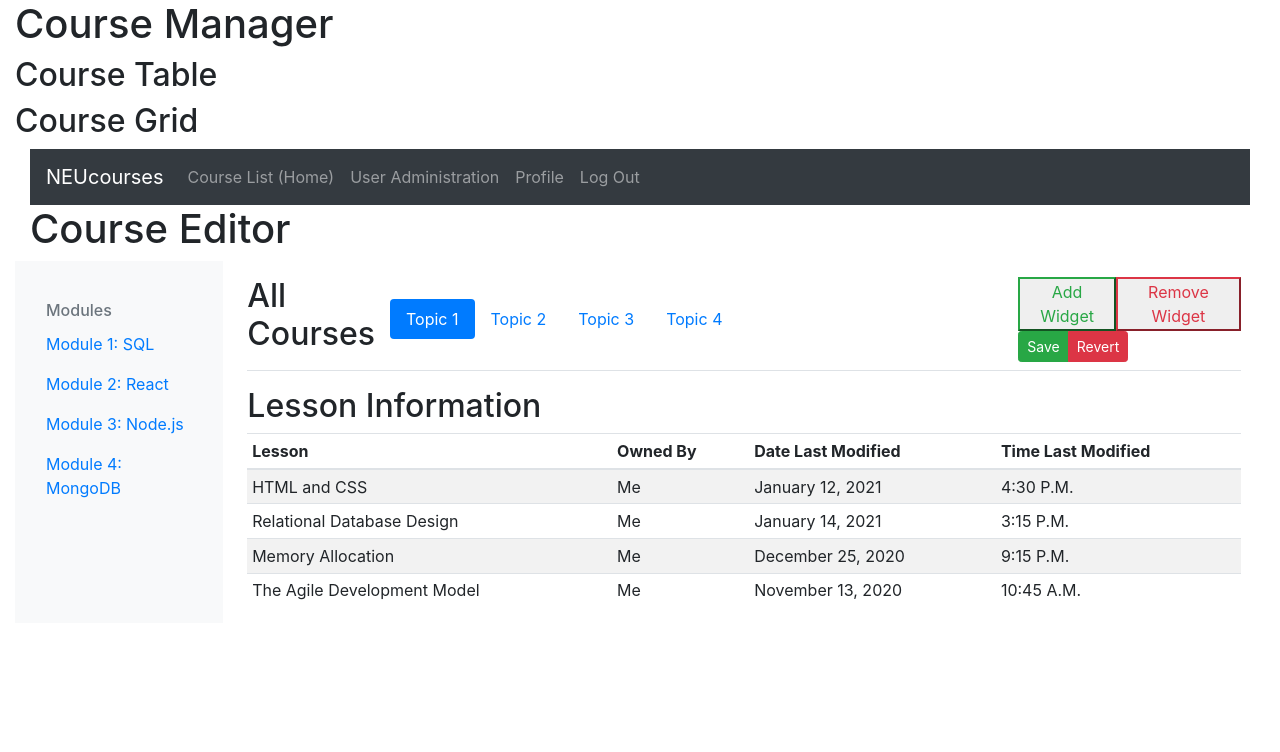
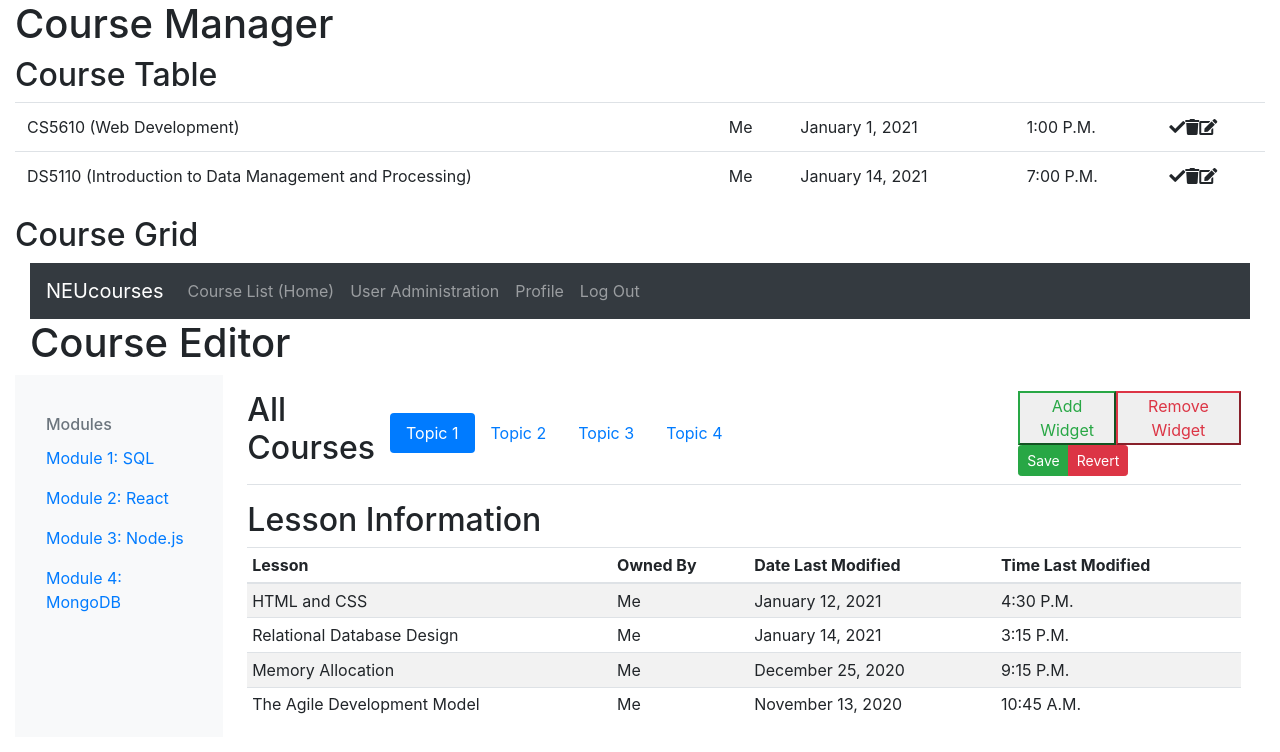
Before and after one commit to salehi-s/wbdv-sp21-sina-salehi-client-react, a React (Create React App) app in the folder wbdv-sp21-sina-salehi-client-react/: page / in a window 1280 px wide. Shown: the top 752 px of the page. Built offline with nearby package versions, Linux system fonts and the light colour scheme.

Commit message:
Populate CourseTable with dummy data and create CourseRow (init)

```diff
--- a/wbdv-sp21-sina-salehi-client-react/src/components/course-table.js
+++ b/wbdv-sp21-sina-salehi-client-react/src/components/course-table.js
@@ -4,7 +4,35 @@ export default class CourseTable
     extends React.Component {
     render() {
         return(
-            <h2>Course Table</h2>
+            <div>
+                <h2>Course Table</h2>
+                <table className = "table">
+                    <tbody>
+                        <tr>
+                            <td>CS5610 (Web Development)</td>
+                            <td>Me</td>
+                            <td>January 1, 2021</td>
+                            <td>1:00 P.M.</td>
+                            <td>
+                                <i className = "fas fa-check"></i>
+                                <i className = "fas fa-trash"></i>
+                                <i className = "fas fa-edit"></i>
+                            </td>
+                        </tr>
+                        <tr>
+                            <td>DS5110 (Introduction to Data Management and Processing)</td>
+                            <td>Me</td>
+                            <td>January 14, 2021</td>
+                            <td>7:00 P.M.</td>
+                            <td>
+                                <i className = "fas fa-check"></i>
+                                <i className = "fas fa-trash"></i>
+                                <i className = "fas fa-edit"></i>
+                            </td>
+                        </tr>
+                    </tbody>
+                </table>
+            </div>
         )
     }
 }
```
Also changed, not shown: wbdv-sp21-sina-salehi-client-react/src/components/course-row.js (added).
